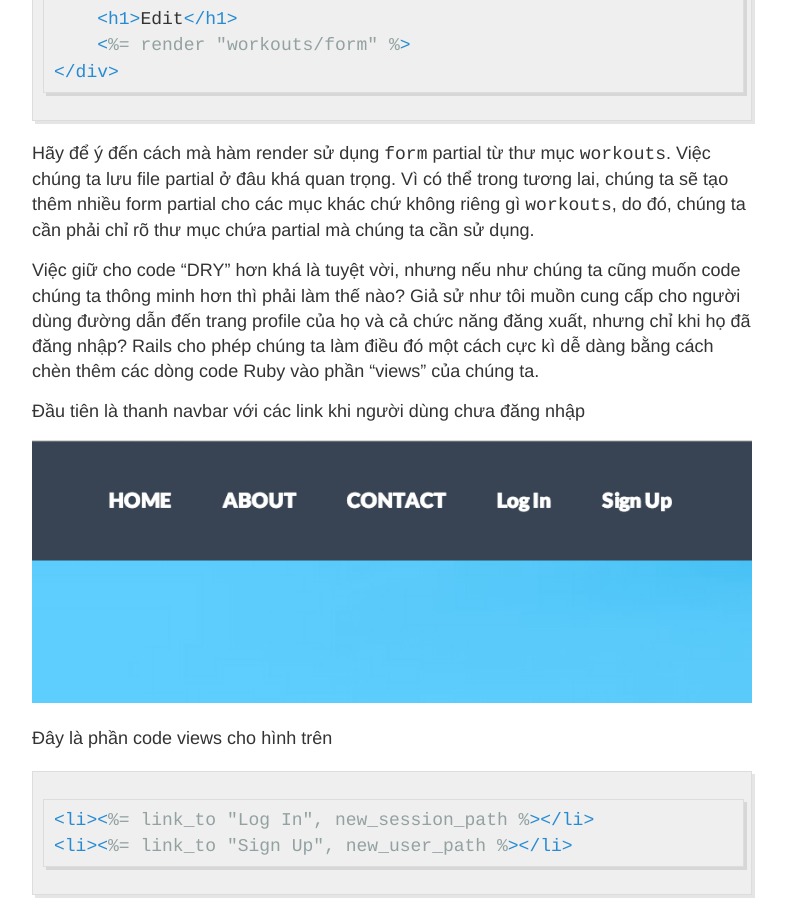
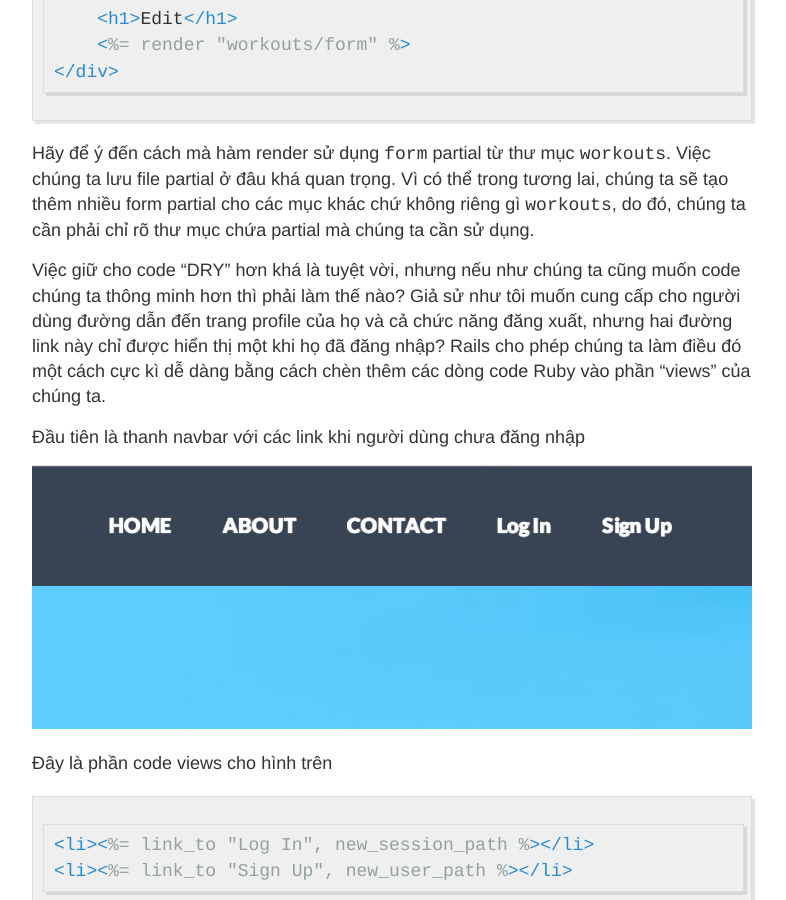
Before and after one commit to phucledien/legacy-blog, a Jekyll site: the page built from _posts/2017-7-24-Bo-Khung-Cua-Mot-Ung-Dung-Rails-p1.md, in a window 1280 px wide and 900 px high, scrolled down 2929 px. Shown: the whole window, without its empty margins (248-1034 px from the left). Built offline with Jekyll 4.4.1, drawn with Linux system fonts in a browser that asks for light colours.

Commit message:
Updated post

```diff
--- a/_posts/2017-7-24-Bo-Khung-Cua-Mot-Ung-Dung-Rails-p1.md
+++ b/_posts/2017-7-24-Bo-Khung-Cua-Mot-Ung-Dung-Rails-p1.md
@@ -75,7 +75,7 @@ Sau đó, chúng ta có thể gọi nó ở trong file new workout, thêm một
 
 Hãy để ý đến cách mà hàm render sử dụng `form` partial từ thư mục `workouts`. Việc chúng ta lưu file partial ở đâu khá quan trọng. Vì có thể trong tương lai, chúng ta sẽ tạo thêm nhiều form partial cho các mục khác chứ không riêng gì `workouts`, do đó, chúng ta cần phải chỉ rõ thư mục chứa partial mà chúng ta cần sử dụng.
 
-Việc giữ cho code "DRY" hơn khá là tuyệt vời, nhưng nếu như chúng ta cũng muốn code chúng ta thông minh hơn thì phải làm thế nào? Giả sử như tôi muồn cung cấp cho người dùng đường dẫn đến trang profile của họ và cả chức năng đăng xuất, nhưng chỉ khi họ đã đăng nhập? Rails cho phép chúng ta làm điều đó một cách cực kì dễ dàng bằng cách chèn thêm các dòng code Ruby vào phần "views" của chúng ta.
+Việc giữ cho code "DRY" hơn khá là tuyệt vời, nhưng nếu như chúng ta cũng muốn code chúng ta thông minh hơn thì phải làm thế nào? Giả sử như tôi muốn cung cấp cho người dùng đường dẫn đến trang profile của họ và cả chức năng đăng xuất, nhưng hai đường link này chỉ được hiển thị một khi họ đã đăng nhập? Rails cho phép chúng ta làm điều đó một cách cực kì dễ dàng bằng cách chèn thêm các dòng code Ruby vào phần "views" của chúng ta.
 
 Đầu tiên là thanh navbar với các link khi người dùng chưa đăng nhập
 
```
